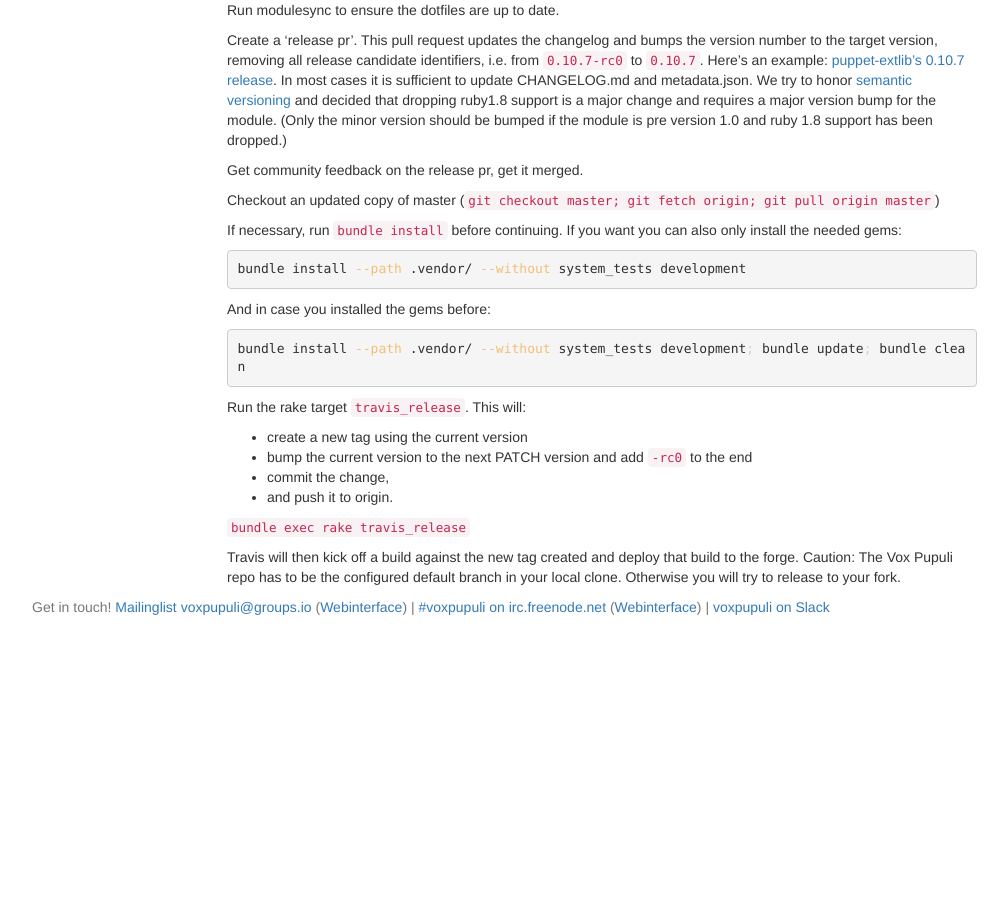
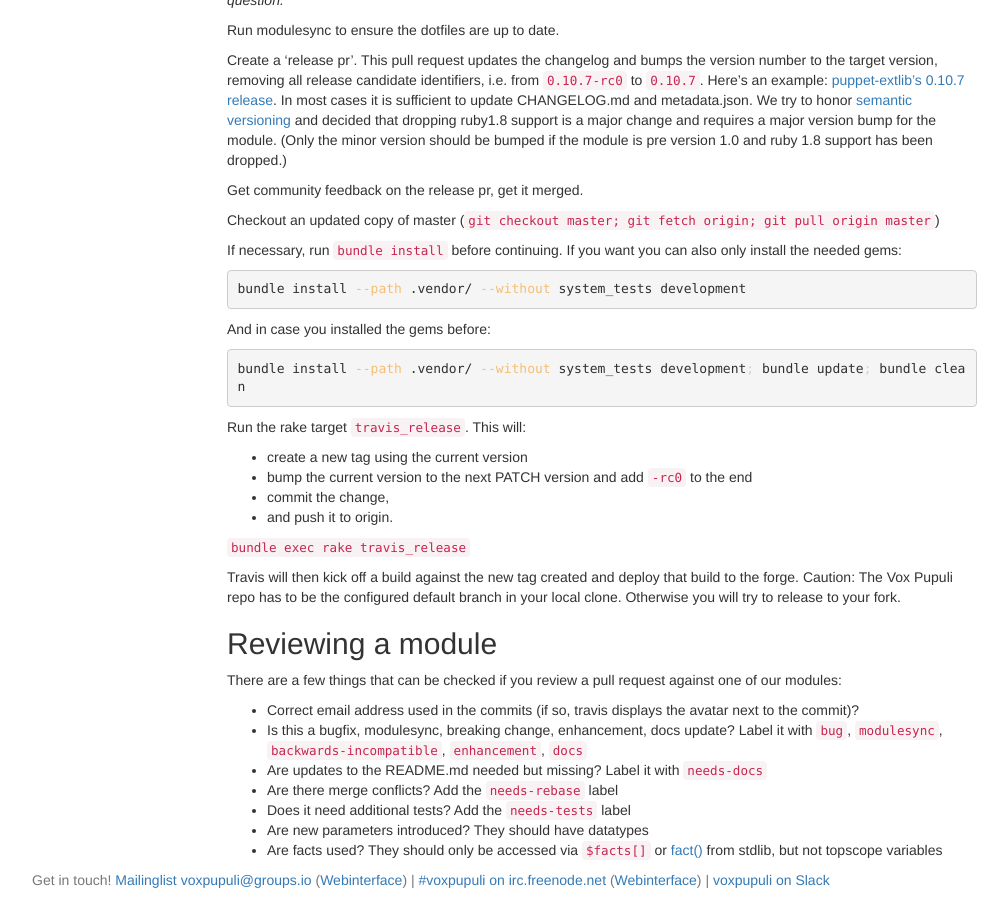
Before and after one commit to voxpupuli/voxpupuli.github.io, a Jekyll site: the page built from docs/index.md, in a window 1280 px wide and 900 px high, scrolled down 1756 px. Shown: the whole window, without its empty margins (38-1046 px from the left). Built offline with Jekyll 4.4.1, drawn with Linux system fonts in a browser that asks for light colours; nearby versions of some CDN libraries; before the commit the page ends 2383 px from its top, so only the background shows below that.

Commit message:
add basic list of review infos

```diff
--- a/docs/index.md
+++ b/docs/index.md
@@ -111,3 +111,15 @@
 `bundle exec rake travis_release`
 
 Travis will then kick off a build against the new tag created and deploy that build to the forge. Caution: The Vox Pupuli repo has to be the configured default branch in your local clone. Otherwise you will try to release to your fork.
+
+## Reviewing a module
+
+There are a few things that can be checked if you review a pull request against one of our modules:
+
+* Correct email address used in the commits (if so, travis displays the avatar next to the commit)?
+* Is this a bugfix, modulesync, breaking change, enhancement, docs update? Label it with `bug`, `modulesync`, `backwards-incompatible`, `enhancement`, `docs`
+* Are updates to the README.md needed but missing? Label it with `needs-docs`
+* Are there merge conflicts? Add the `needs-rebase` label
+* Does it need additional tests? Add the `needs-tests` label
+* Are new parameters introduced? They should have datatypes
+* Are facts used? They should only be accessed via `$facts[]` or [fact()](https://github.com/puppetlabs/puppetlabs-stdlib#fact) from stdlib, but not topscope variables
```
